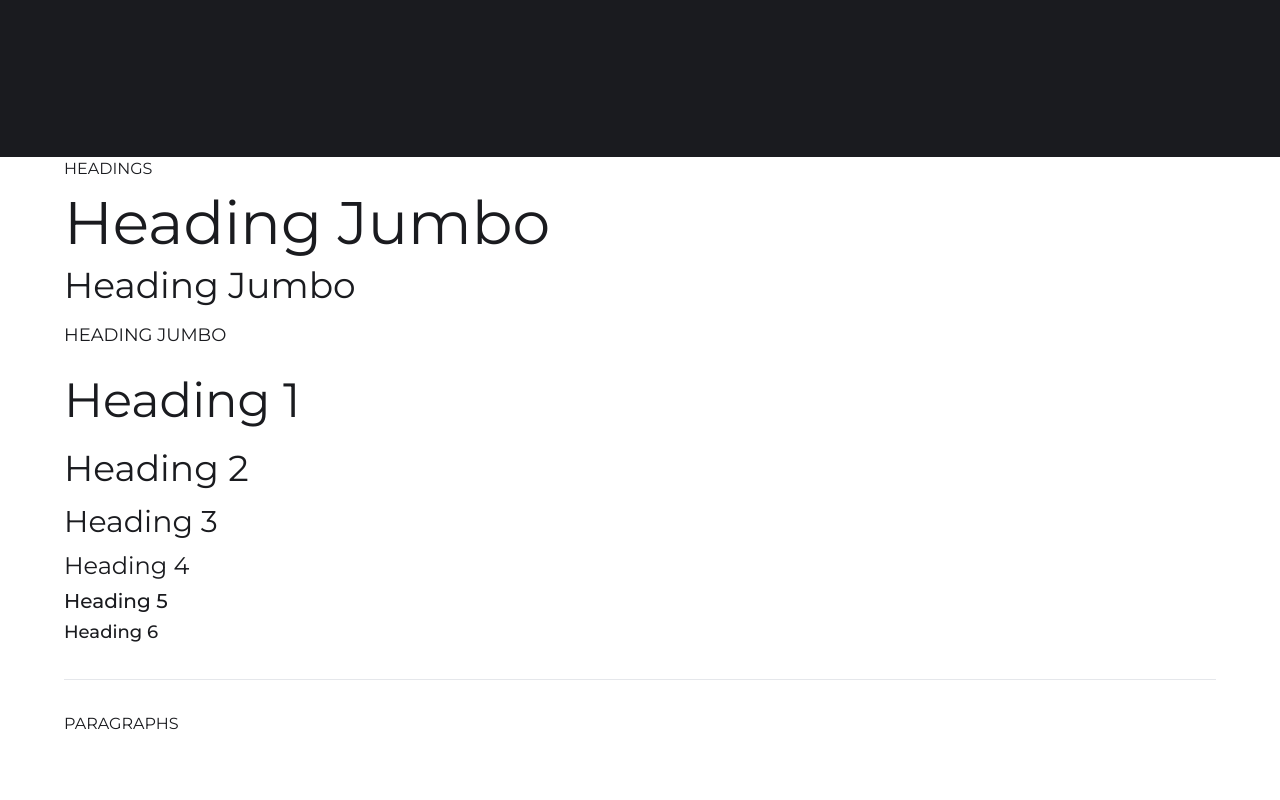
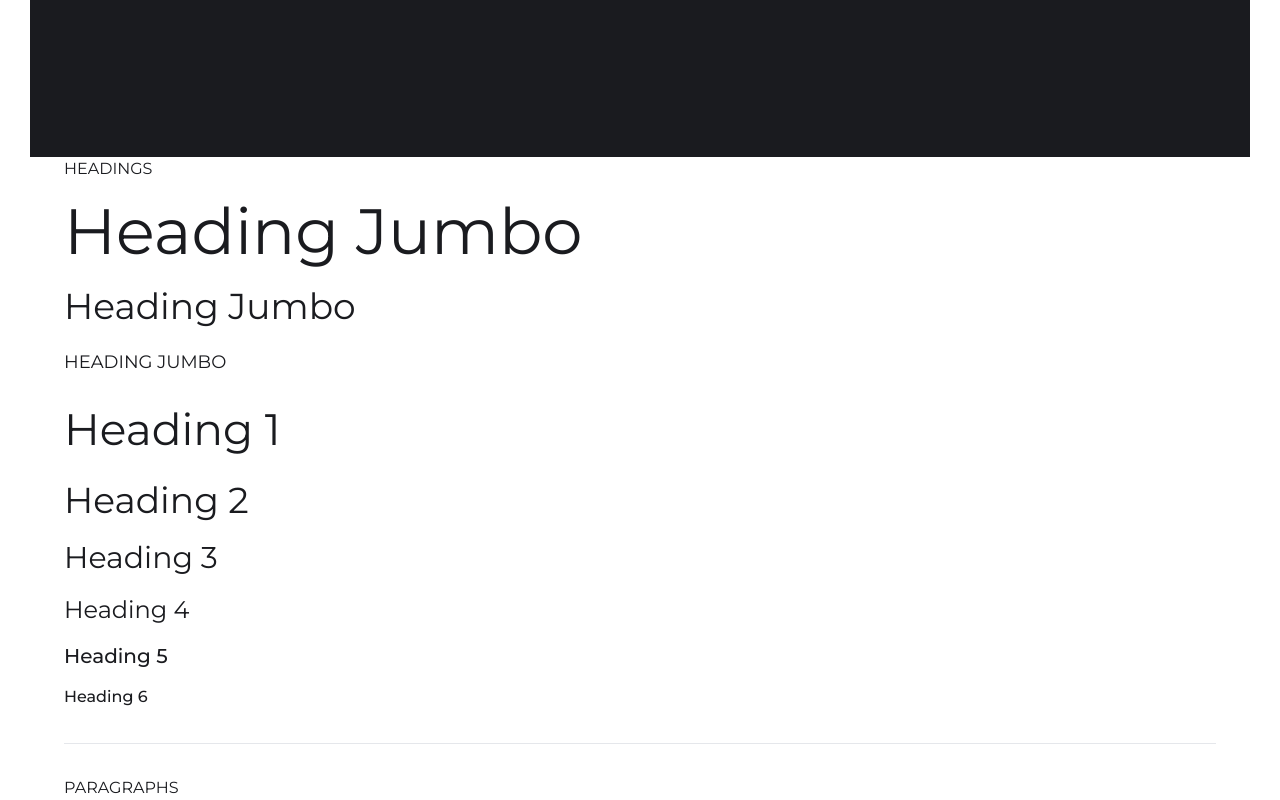
Before and after one commit to josephayman/nextjs-webflow-template, a Next.js app: page /styleguide in a window 1280 px wide. Shown: the part 407-1207 px from the top of the page. Before the commit the page ends 1143 px from the top, so only its background shows below. Built offline with nearby package versions, Linux system fonts and the light colour scheme.

Commit message:
Update heading styles and global CSS

```diff
--- a/src/app/globals.css
+++ b/src/app/globals.css
@@ -2,22 +2,22 @@
 
 @layer base {
   h1 {
-    @apply text-5xl leading-relaxed;
+    @apply text-h1 leading-h1 mt-20px mb-15px font-normal;
   }
   h2 {
-    @apply text-4xl leading-relaxed;
+    @apply  text-h2 leading-h2 my-10px font-normal;
   }
   h3 {
-    @apply text-3xl leading-relaxed;
+    @apply text-h3 leading-h3 my-10px font-normal;
   }
   h4 {
-    @apply text-2xl leading-relaxed;
+    @apply text-h4 leading-h4 my-10px font-normal;
   }
   h5 {
-    @apply text-xl font-medium leading-relaxed;
+    @apply text-h5 leading-h5 my-10px font-medium;
   }
   h6 {
-    @apply text-lg font-medium leading-relaxed;
+    @apply text-h6 leading-h6 my-10px font-medium;
   }
 }
 
--- a/src/app/ui/headings/heading-jumbo.tsx
+++ b/src/app/ui/headings/heading-jumbo.tsx
@@ -10,9 +10,9 @@ type HeadingJumboProps = {
 export default function HeadingJumbo({ children, color="black", size="normal" }: HeadingJumboProps) {
   return (
     <div className= {clsx(
-        size === "normal" && "text-6xl capitalize my-3",
-        size === "small" && "text-4xl capitalize mt-3 mb-4",
-        size === "tiny" && "text-lg uppercase mt-2 mb-3",
+        size === "normal" && "text-jumbo leading-jumbo capitalize my-10px",
+        size === "small" && "text-jumbo-md leading-jumbo-md capitalize mt-10px mb-15px",
+        size === "tiny" && "text-jumbo-sm leading-jumbo-sm uppercase my-10px",
         color === "white" && "text-white"
         )}>
       {children}
--- a/tailwind.config.ts
+++ b/tailwind.config.ts
@@ -8,11 +8,6 @@ const config: Config = {
   ],
   theme: {
     extend: {
-      backgroundImage: {
-        'gradient-radial': 'radial-gradient(var(--tw-gradient-stops))',
-        'gradient-conic':
-          'conic-gradient(from 180deg at 50% 50%, var(--tw-gradient-stops))',
-      },
       colors: {
         "dark": "#1a1b1f",
       },
@@ -21,6 +16,34 @@ const config: Config = {
         'header-md': '480px',
         'header-lg': '620px',
       },
+      margin: {
+        '10px': '10px',
+        '15px': '15px',
+        '20px': '20px',
+        '30px': '30px',
+      },
+      fontSize: {
+        'jumbo': '64px',
+        'jumbo-md': '36px',
+        'jumbo-sm': '18px',
+        'h1': '44px',
+        'h2': '36px',
+        'h3': '30px',
+        'h4': '24px',
+        'h5': '20px',
+        'h6': '16px',
+      },
+      lineHeight: {
+        'jumbo': '80px',
+        'jumbo-md': '50px',
+        'jumbo-sm': '32px',
+        'h1': '62px',
+        'h2': '50px',
+        'h3': '46px',
+        'h4': '38px',
+        'h5': '34px',
+        'h6': '28px',
+      },
     },
   },
   plugins: [],
```
